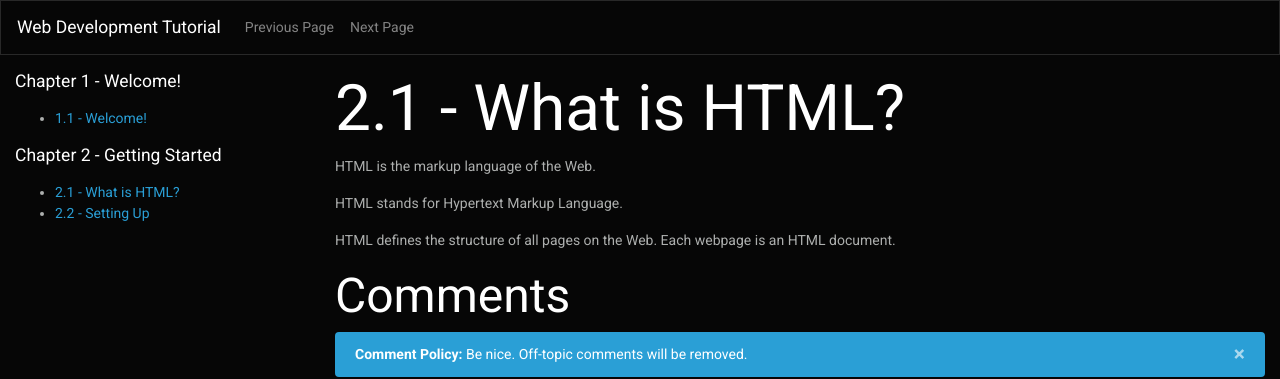
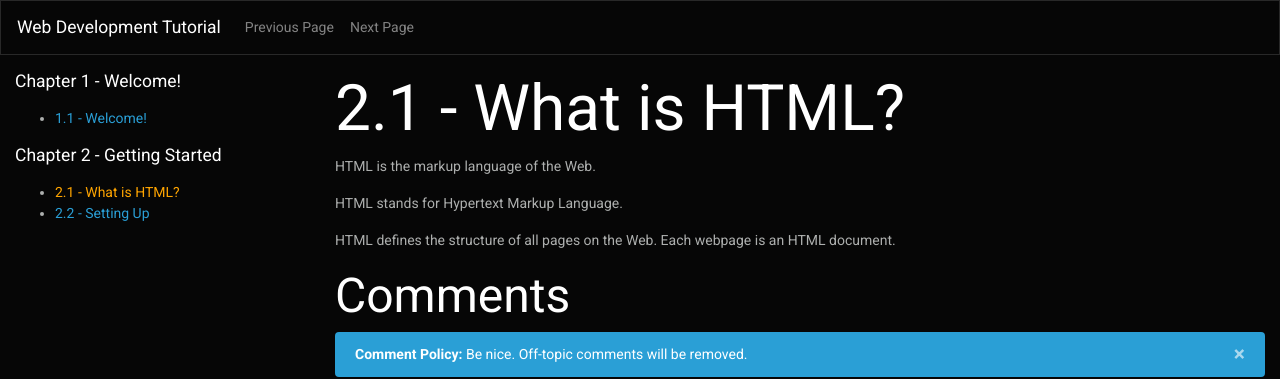
Before and after one commit to techboyg5/web-development-tutorial, a Jekyll site: the page built from chapter2/page1.html, in a window 1280 px wide. Shown: the top 379 px of the page. Built offline with Jekyll 4.4.1, drawn with Linux system fonts in a browser that asks for light colours; nearby versions of some CDN libraries; comment, search, counter and statistics services are not loaded.

Commit message:
Make active link orange

```diff
--- a/_layouts/default.html
+++ b/_layouts/default.html
@@ -21,6 +21,9 @@
       }
       .utterances {
         max-width: none;
+      }
+      .left-sidebar-link.active {
+        color: orange;
       }
     </style>
   </head>
```
